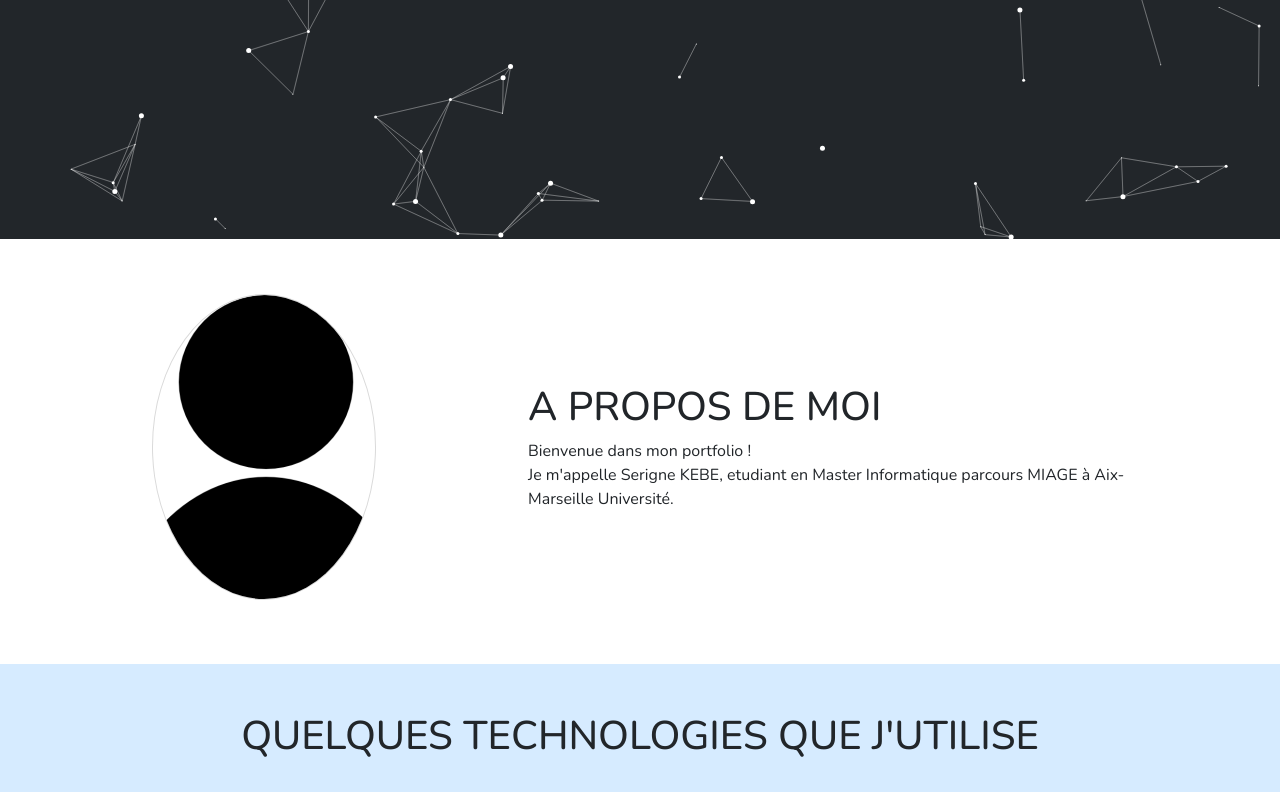
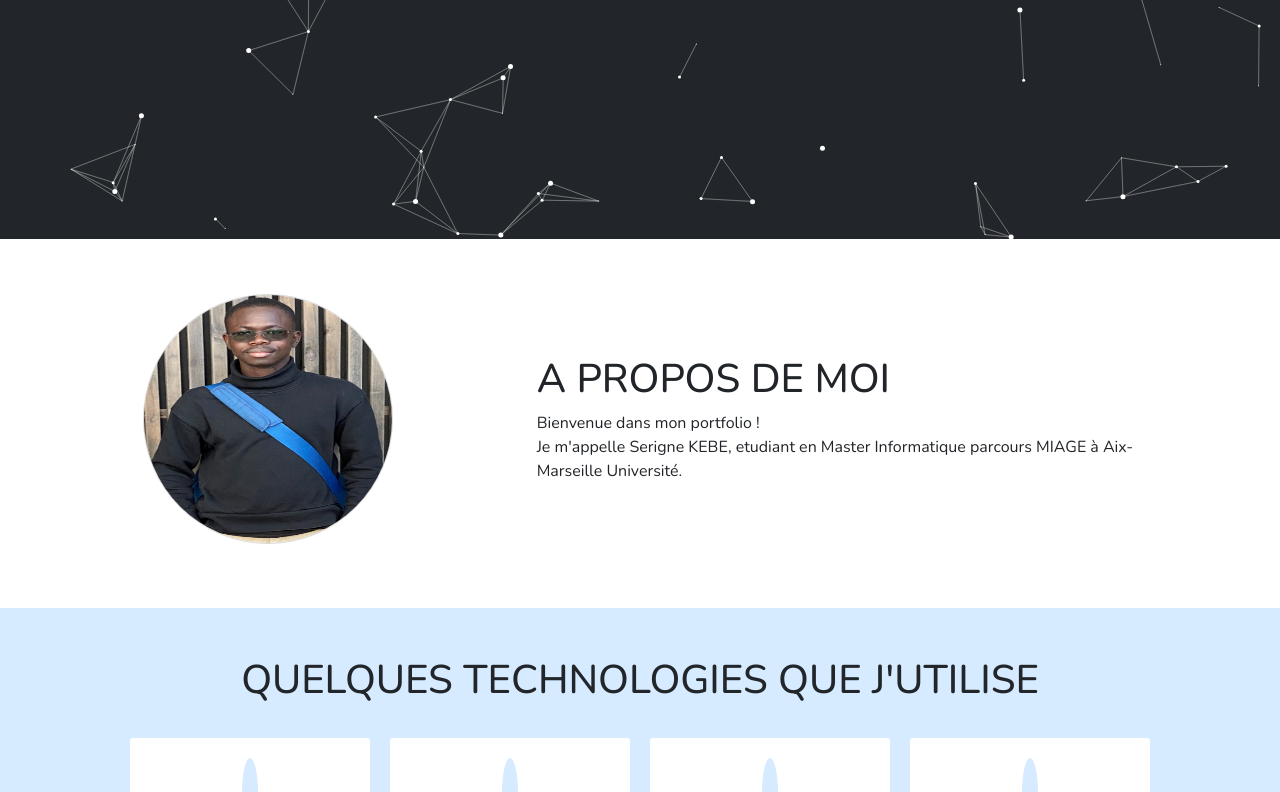
Before and after one commit to Skebe/my-portfolio, a React (Create React App) app: page / in a window 1280 px wide. Shown: the part 561-1353 px from the top of the page. Built offline with nearby package versions, Linux system fonts and the light colour scheme; some icons are missing.

Commit message:
added my picture + last commit

```diff
--- a/src/App.css
+++ b/src/App.css
@@ -6,6 +6,7 @@
 }
 
 :root{
+    /*--nav-color: hsl(210, 89%, 45%);*/
     --nav-color: hsl(210, 11%, 15%);
     --nav-color-hover: hsl(210, 11%, 45%);
     --nav-border-color: hsl(210, 11%, 15%);
--- a/src/screens/aboutMe/AboutMe.jsx
+++ b/src/screens/aboutMe/AboutMe.jsx
@@ -1,7 +1,7 @@
 import React from "react";
 import "./aboutMe.css";
-//import person from "../../images/img-srk.jpg";
-import person from "../../images/person.png";
+import person from "../../images/img-srk.jpg";
+//import person from "../../images/person.png";
 import {welcomeMsg} from "../../helpers/parcours";
 import {presentation} from "../../helpers/parcours";
 
@@ -9,7 +9,7 @@ function AboutMe() {
     return (
         <div className="about_container" id="about-me">
             <div>
-                <img src={person} alt="person icon"/>
+                <img src={person} alt="person icon" style={{width: '250px', height: '250px'}}/>
             </div>
             <div className="about_text">
                 <h1>A PROPOS DE MOI</h1>
```
Also changed, not shown: src/images/img-srk.jpg.
